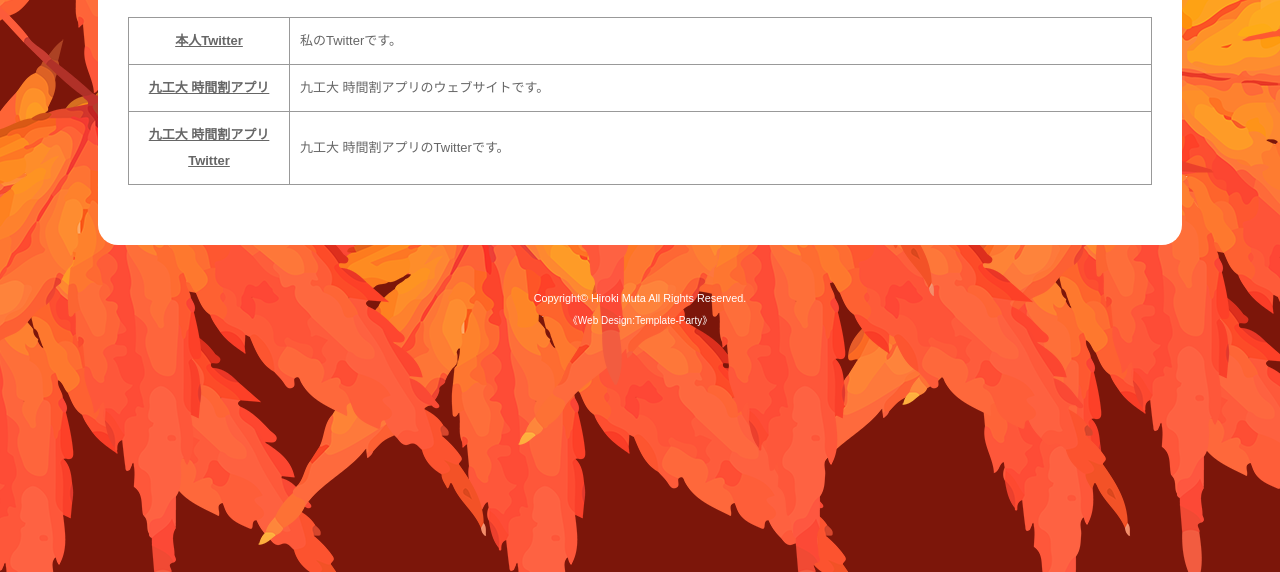
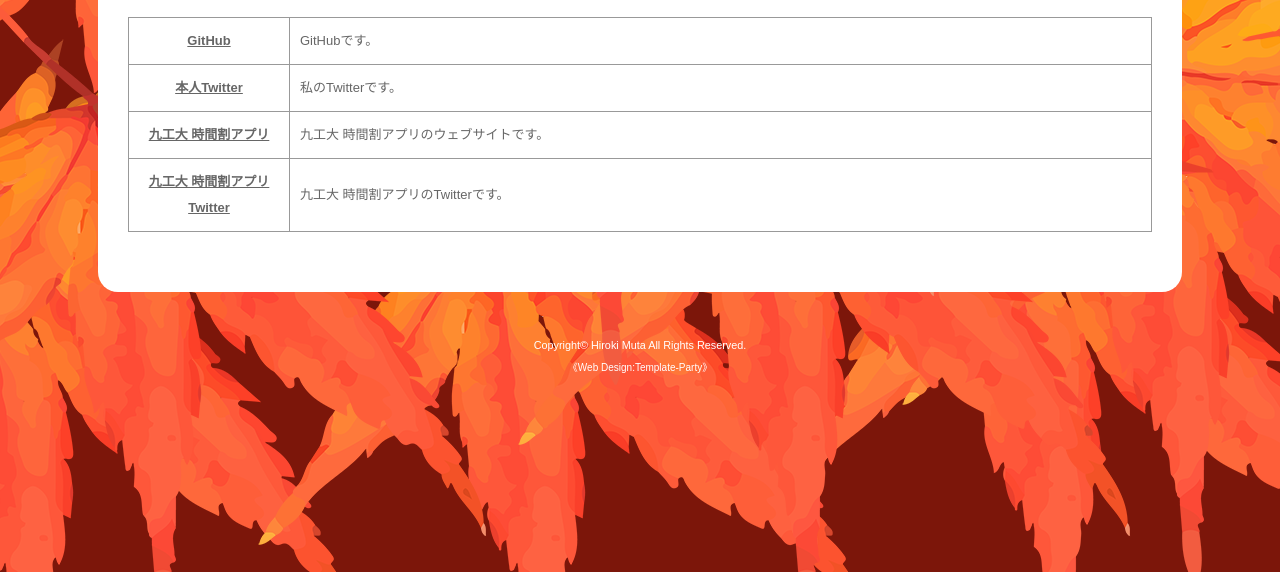
Before and after one commit to hiromoo/hiromoo.github.io, a plain HTML site: page link.html in a window 1280 px wide. Shown: the part 228-800 px from the top of the page. Drawn offline with Linux system fonts and the light colour scheme.

Commit message:
Add GitHub link

```diff
--- a/link.html
+++ b/link.html
@@ -57,6 +57,10 @@
 								サイト名</a></th>
 						<td>ここに説明など入れて下さい。サンプルテキスト。</td>
 					</tr>-->
+					<tr>
+						<th><a href="https://github.com/hiromoo">GitHub</a></th>
+						<td>GitHubです。</td>
+					</tr>
 					<tr>
 						<th><a href="https://twitter.com/muchan_25">本人Twitter</a></th>
 						<td>私のTwitterです。</td>
```
